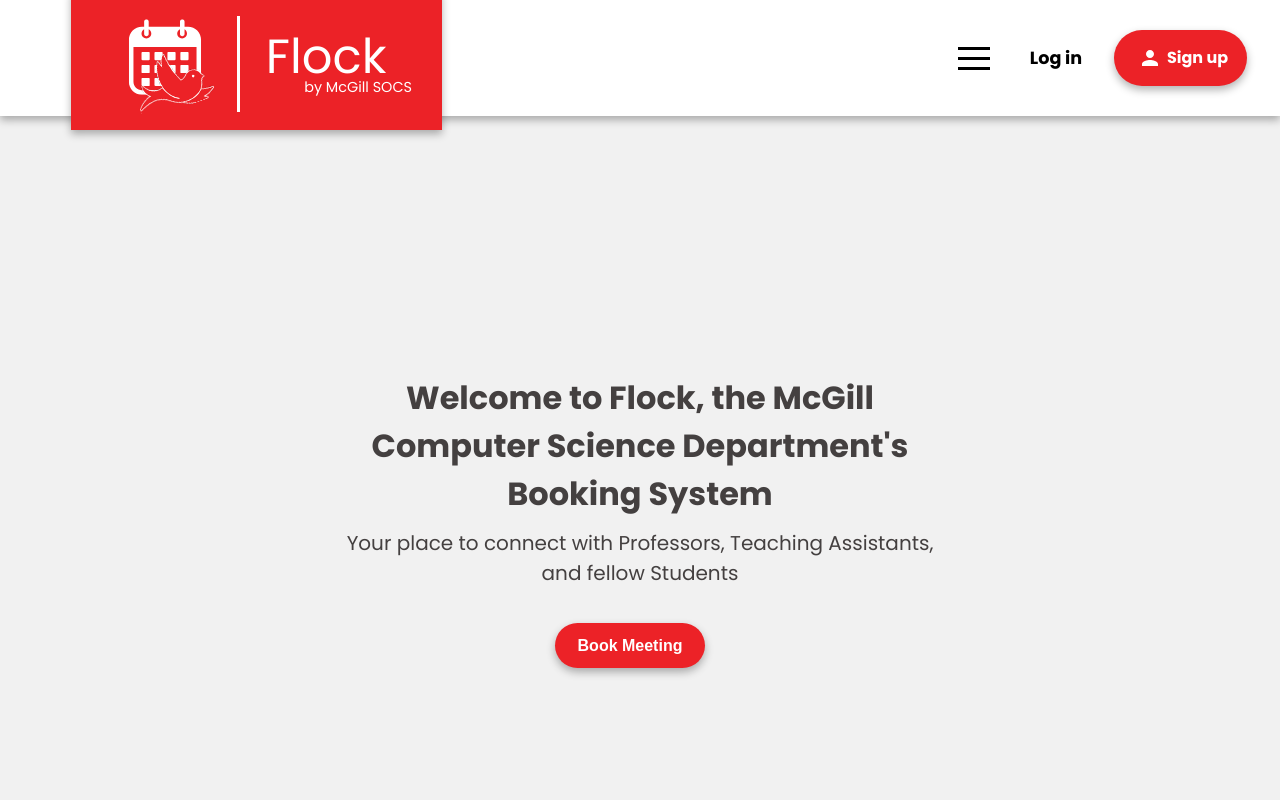
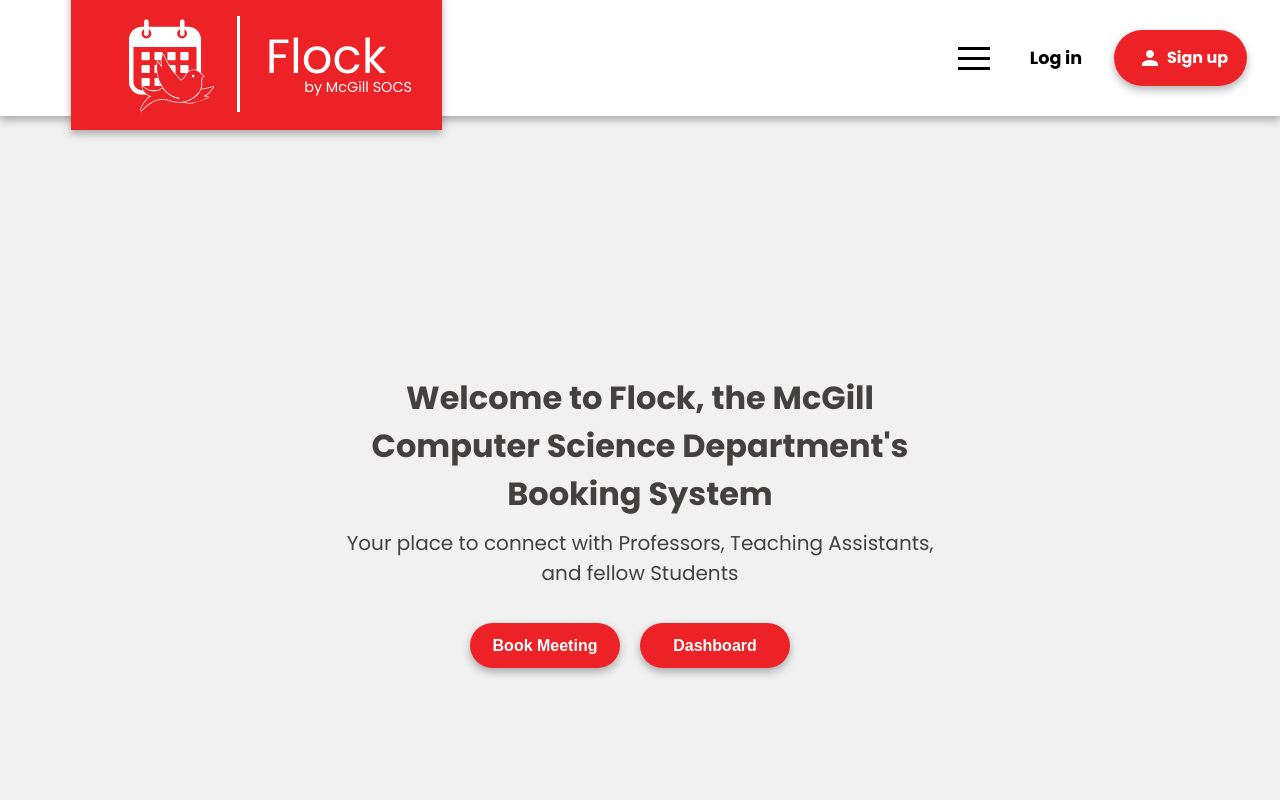
Before and after one commit to cmgvc/SOCS, a React (Create React App) app in the folder frontend-flock/: page / in a window 1280 px wide. Shown: the top 800 px of the page. Built offline with nearby package versions, Linux system fonts and the light colour scheme; some icons are missing.

Commit message:
final frontend changes

```diff
--- a/frontend-flock/src/pages/BlockCalendar.js
+++ b/frontend-flock/src/pages/BlockCalendar.js
@@ -1,8 +1,10 @@
+// Emily Roest, 260960015
 import React, { useState, useEffect } from "react";
 import BlockOffTimesPanel from "../components/BlockPanel.jsx";
 import StyledCalendar from "../components/Calendar";
 import "../styles/BlockCalendar.css";
 
+// define helper functions
 const getStartOfWeek = (date) => {
   const dayIndex = date.getDay();
   const diff = date.getDate() - dayIndex;
@@ -46,7 +48,7 @@ const CalendarWithSidebar = () => {
       .then((res) => res.json())
       .then((data) => {
         if (data.unavailabilities) {
-          // turn data into { date: "YYYY-MM-DD", timeSlots: [{startTime, endTime}] }[] format
+          // turn data into correct format
           const loadedBlocks = data.unavailabilities.map((ua) => ({
             date: ua.date,
             timeSlots: ua.timeSlots.map((ts) => ({
--- a/frontend-flock/src/pages/Home.js
+++ b/frontend-flock/src/pages/Home.js
@@ -30,16 +30,24 @@ export default function Home() {
                   <button className="overlay-buttons">Create Meeting</button>
                 </a>
                 <a href="/block">
-                  <button className="overlay-buttons">Set Availability</button>
+                  <button className="overlay-buttons">Block Availability</button>
                 </a>
                 <a href="/book">
                   <button className="overlay-buttons">Book Meeting</button>
                 </a>
+                <a href="/dashboard">
+                  <button className="overlay-buttons">Dashboard</button>
+                </a>
               </>
             ) : (
+              <>
               <a href="/book">
                 <button className="overlay-buttons">Book Meeting</button>
               </a>
+              <a href="/dashboard">
+              <button className="overlay-buttons">Dashboard</button>
+              </a>
+              </>
             )}
           </div>
         </div>
@@ -59,7 +67,6 @@ export default function Home() {
           <video
             src={scheduleVideo}
             className="schedule-video"
-            controls
             autoPlay
             loop
             muted
--- a/frontend-flock/src/styles/BlockCalendar.css
+++ b/frontend-flock/src/styles/BlockCalendar.css
@@ -1,3 +1,4 @@
+/* Emily Roest, 260960015 */
 @import url('https://fonts.googleapis.com/css2?family=Poppins:wght@400;600&display=swap');
 
 body {
--- a/frontend-flock/src/styles/BlockPanel.css
+++ b/frontend-flock/src/styles/BlockPanel.css
@@ -1,3 +1,4 @@
+/* Emily Roest, 260960015 */
 @import url('https://fonts.googleapis.com/css2?family=Poppins:wght@400;600&display=swap');
 
 .block-off-panel {
--- a/frontend-flock/src/styles/Calendar.css
+++ b/frontend-flock/src/styles/Calendar.css
@@ -1,3 +1,4 @@
+/* Emily Roest, 260960015 */
 .styled-calendar-container {
   display: flex;
   flex-direction: column;
```
Also changed, not shown: frontend-flock/src/components/BlockPanel.jsx (+35 -7 lines), frontend-flock/src/components/Calendar.jsx (+22 -1 lines).
